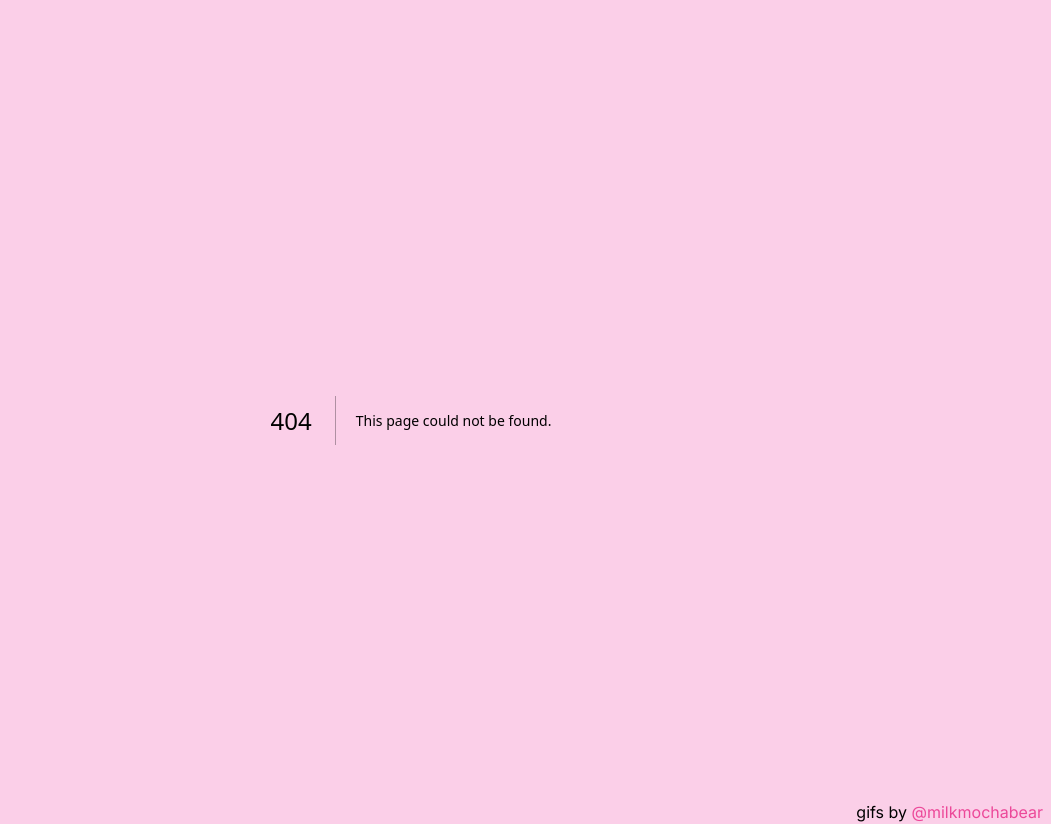
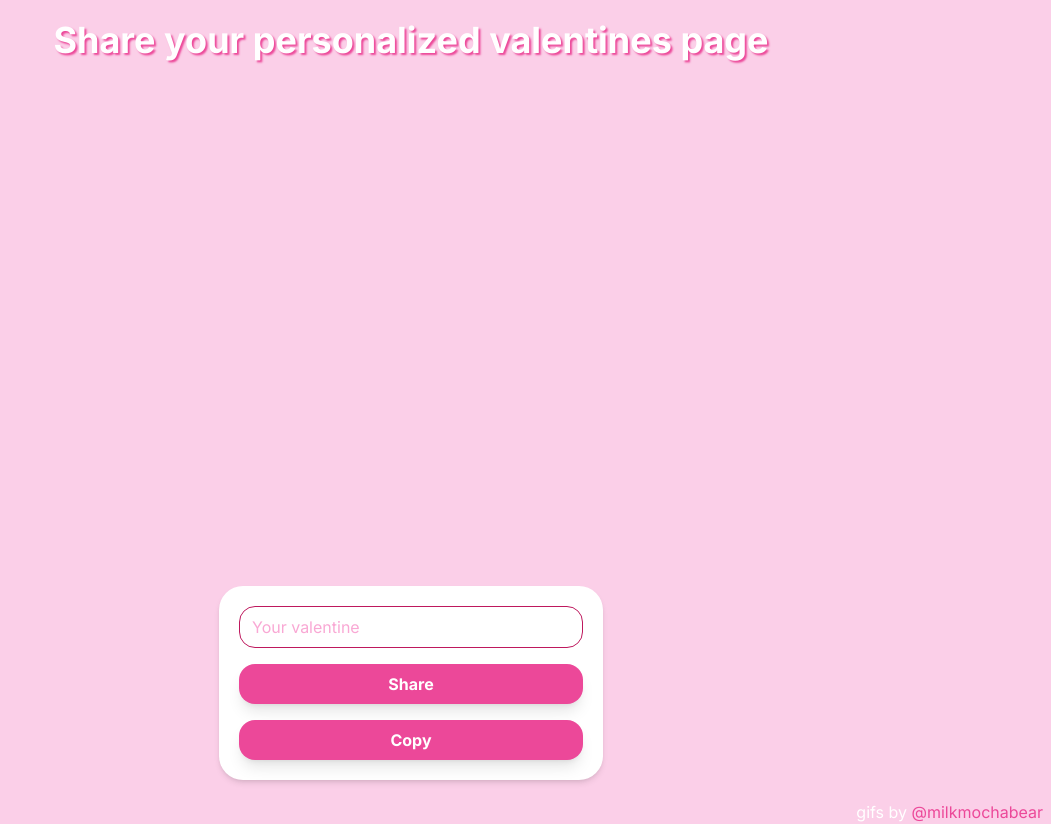
Before and after one commit to totti-rdz/next-valentine, a Next.js app: page /share in a window 1280 px wide. Before the commit this address had no page. Shown: the whole page, without its empty margins (229-1280 px from the left). Built offline with nearby package versions, Linux system fonts and the light colour scheme.

Commit message:
create SharingPage

```diff
--- /dev/null
+++ b/src/app/share/(components)/CopyButton.tsx
@@ -0,0 +1,16 @@
+import Button from "@/components/Button";
+import { copyToClipboard } from "@/helper/copyToClipboard";
+
+type Props = {
+  link: string;
+};
+
+const CopyButton = ({ link }: Props) => {
+  const label = "Copy";
+
+  const handleClick = () => copyToClipboard(link);
+
+  return <Button onClick={handleClick}>{label}</Button>;
+};
+
+export default CopyButton;
--- /dev/null
+++ b/src/app/share/(components)/ShareButton.tsx
@@ -0,0 +1,39 @@
+import Button from "@/components/Button";
+
+type Props = {
+  link: string;
+};
+
+const ShareButton = ({ link }: Props) => {
+  const label = "Share";
+
+  const shareLink = () => {
+    if (navigator.share) {
+      navigator
+        .share({
+          url: link,
+        })
+        .then(() => console.info("Successful share"))
+        .catch((error) => {
+          alert("Error sharing");
+          console.error(error);
+        });
+    } else {
+      const isMobileOrTablet = /(android|iphone|ipad|mobile)/i.test(
+        navigator.userAgent,
+      );
+      const whatsappUrl =
+        "https://" +
+        (isMobileOrTablet ? "api" : "web") +
+        ".whatsapp.com/send?text=" +
+        encodeURI("Join our game:") +
+        "%0a%0a" +
+        link;
+      window.open(whatsappUrl, "_blank", "noreferrer");
+    }
+  };
+
+  return <Button onClick={shareLink}>{label}</Button>;
+};
+
+export default ShareButton;
--- /dev/null
+++ b/src/app/share/(helper)/getPersonalizedLink.ts
@@ -0,0 +1,9 @@
+export const getPersonalizedLink = (name: string) => {
+  if (typeof location !== undefined) return "";
+
+  const link =
+    name && name.length !== 0
+      ? location.origin + "?v=" + name
+      : location.origin;
+  return link;
+};
--- /dev/null
+++ b/src/app/share/page.tsx
@@ -0,0 +1,50 @@
+"use client";
+
+import { useState } from "react";
+import H1 from "@/components/H1";
+import ShareButton from "./(components)/ShareButton";
+import Button from "@/components/Button";
+import CopyButton from "./(components)/CopyButton";
+import { getPersonalizedLink } from "./(helper)/getPersonalizedLink";
+
+function SharingPage() {
+  const [name, setName] = useState("");
+
+  const link = getPersonalizedLink(name);
+
+  return (
+    <main className="flex h-full flex-col items-center justify-between">
+      <div className="flex flex-1 flex-col">
+        <div className="mb-4 h-32">
+          <div className="mb-4 h-32">
+            <H1>Share your personalized valentines page</H1>
+          </div>
+        </div>
+      </div>
+
+      <div className="z-10 w-full max-w-96 rounded-3xl bg-white px-5 py-5 text-center shadow-md">
+        <div className="flex h-full w-full flex-col justify-center gap-4">
+          <input
+            placeholder="Your valentine"
+            value={name}
+            onChange={(e) => setName(e.target.value)}
+            className="rounded-[calc(1.5rem-0.5rem)] border border-pink-700 px-3 py-2 text-pink-700 outline-pink-700 placeholder:text-pink-300"
+          />
+          {name.length !== 0 ? (
+            <>
+              <ShareButton link={link} />
+              <CopyButton link={link} />
+            </>
+          ) : (
+            <>
+              <Button onClick={() => alert("Enter a name")}>Share</Button>
+              <Button onClick={() => alert("Enter a name")}>Copy</Button>
+            </>
+          )}
+        </div>
+      </div>
+    </main>
+  );
+}
+
+export default SharingPage;
--- /dev/null
+++ b/src/helper/copyToClipboard.ts
@@ -0,0 +1,14 @@
+"use-client";
+
+export const copyToClipboard = async (text: string) => {
+  if (!navigator.clipboard) {
+    alert("Clipboard not available");
+    return;
+  }
+  try {
+    await navigator.clipboard.writeText(text);
+    alert("Copied");
+  } catch (error) {
+    alert("Failed to copy");
+  }
+};
```
